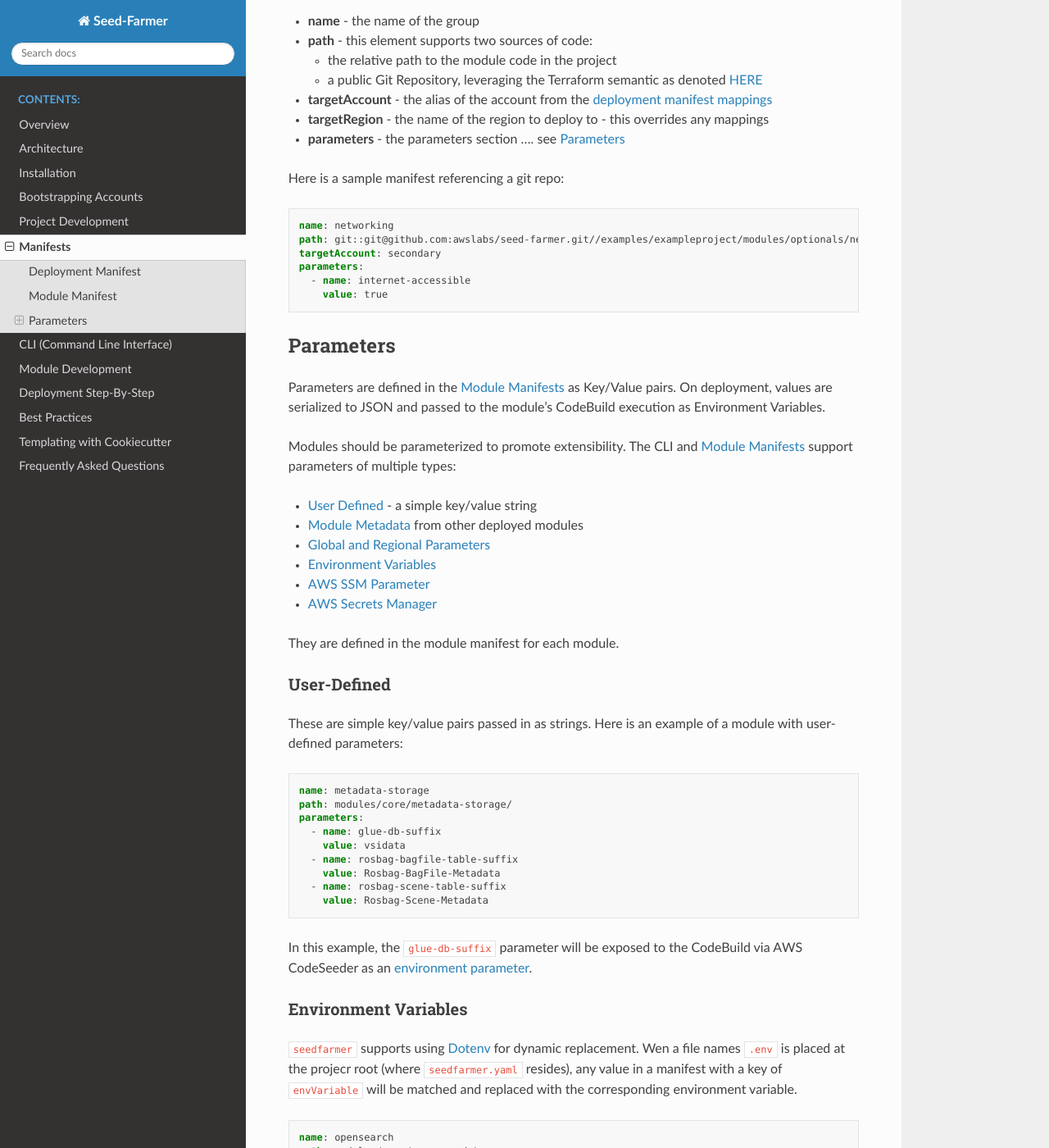
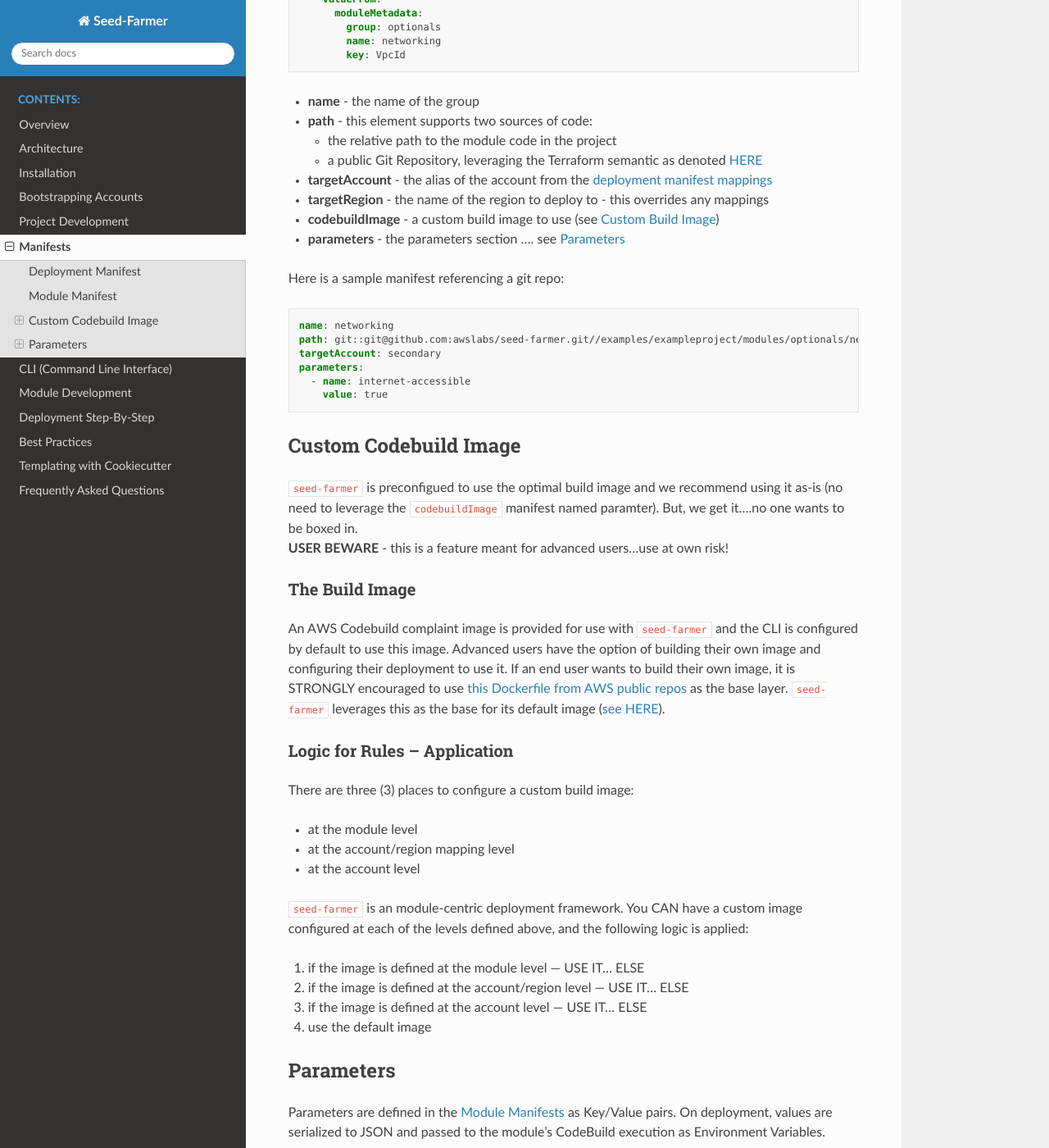
Before and after one commit to awslabs/seed-farmer, a Sphinx documentation site: the page built from docs/source/manifests.md, in a window 1280 px wide and 1400 px high, scrolled down 2941 px. Shown: the whole window at 82% size. Built offline with Sphinx 7.4.7 and the Read the Docs theme 2.0.0, drawn with Linux system fonts in a browser that asks for light colours; the version number could not be read and is left out; some of the changed text lies outside the part shown.

Commit message:
adding docs for image support

````diff
--- a/docs/source/manifests.md
+++ b/docs/source/manifests.md
@@ -21,12 +21,14 @@ targetAccountMappings:
       valueFrom:
         envVariable: PRIMARY_ACCOUNT
     default: true
+    codebuildImage:  XXXXXXXXXXXX.dkr.ecr.us-east-1.amazonaws.com/aws-codeseeder/code-build-base:5.5.0
     parametersGlobal:
       dockerCredentialsSecret: nameofsecret
       permissionsBoundaryName: policyname
     regionMappings:
       - region: us-east-2
         default: true
+        codebuildImage:  XXXXXXXXXXXX.dkr.ecr.us-east-1.amazonaws.com/aws-codeseeder/code-build-base:4.4.0
         parametersRegional:
           dockerCredentialsSecret: nameofsecret
           permissionsBoundaryName: policyname
@@ -73,12 +75,14 @@ targetAccountMappings:
   - **alias** - the logical name for an account, referenced by [`module manifests`](module_manifest)
   - **account** - the account id tied to the alias.  This parameter also supports [Environment Variables](envVariable)
   - **default** - this designates this mapping as the default account for all modules unless otherwise specified.  This is primarily for supporting migrating from `seedfarmer v1` to the current version.
+  - **codebuildImage** - a custom build image to use (see [Custom Build Image](custombuildimage))
   - **parametersGlobal** - these are parameters that apply to all region mappings unless otherwise overridden at the region level
     - **dockerCredentialsSecret** - please see [Docker Credentials Secret](dockerCredentialsSecret)
     - **permissionsBoundaryName** - the name of the [permissions boundary](https://docs.aws.amazon.com/IAM/latest/UserGuide/access_policies_boundaries.html) policy to apply to all module-specific roles created
   - **regionMappings** - section to define region-specific configurations for the defined account, this is a list
     - **region** - the region name
     - **default** - this designates this mapping as the default region for all modules unless otherwise specified.  This is primarily for supporting migrating
+    - **codebuildImage** - a custom build image to use (see [Custom Build Image](custombuildimage))
     - **parametersRegional** - these are parameters that apply to all region mappings unless otherwise overridden at the region level
       - **dockerCredentialsSecret** - please see [Docker Credentials Secret](dockerCredentialsSecret)
         - This is a NAMED PARAMETER...in that `dockerCredentialsSecret` is recognized by `seed-farmer`
@@ -109,6 +113,7 @@ name: buckets
 path: modules/optionals/buckets
 targetAccount: secondary
 targetRegion: us-west-2
+codebuildImage:  XXXXXXXXXXXX.dkr.ecr.us-east-1.amazonaws.com/aws-codeseeder/code-build-base:3.3.0
 parameters:
   - name: encryption-type
     value: SSE
@@ -125,6 +130,7 @@ parameters:
   - a public Git Repository, leveraging the Terraform semantic as denoted [HERE](https://www.terraform.io/language/modules/sources#generic-git-repository)
 - **targetAccount** - the alias of the account from the [deployment manifest mappings](deployment_manifest)
 - **targetRegion** - the name of the region to deploy to - this overrides any mappings
+- **codebuildImage** - a custom build image to use (see [Custom Build Image](custombuildimage))
 - **parameters** - the parameters section .... see [Parameters](parameters)
 
 Here is a sample manifest referencing a git repo:
@@ -136,6 +142,26 @@ parameters:
   - name: internet-accessible
     value: true
 ```
+
+(custombuildimage)=
+## Custom Codebuild Image
+`seed-farmer` is preconfigued to use the optimal build image and we recommend using it as-is (no need to leverage the `codebuildImage` manifest named paramter).  But, we get it....no one wants to be boxed in.</br>
+<b>USER BEWARE</b> - this is a feature meant for advanced users...use at own risk!
+
+### The Build Image
+An AWS Codebuild complaint image is provided for use with `seed-farmer` and the CLI is configured by default to use this image.  Advanced users have the option of building their own image and configuring their deployment to use it.  If an end user wants to build their own image, it is STRONGLY encouraged to use [this Dockerfile from AWS public repos](https://github.com/awslabs/aws-codeseeder/blob/main/images/code-build-image/Dockerfile) as the base layer.  `seed-farmer` leverages this as the base for its default image ([see HERE](https://github.com/awslabs/aws-codeseeder/blob/main/images/code-build-image/Dockerfile)).
+
+### Logic for Rules -- Application
+There are three (3) places to configure a custom build image:
+- at the module level
+- at the account/region mapping level
+- at the account level
+
+`seed-farmer` is an module-centric deployment framework.  You CAN have a custom image configured at each of the levels defined above, and the following logic is applied:
+1. if the image is defined at the module level --- USE IT... ELSE
+2. if the image is defined at the account/region level --- USE IT... ELSE
+3. if the image is defined at the account level --- USE IT... ELSE
+4. use the default image
 
 
 
````
